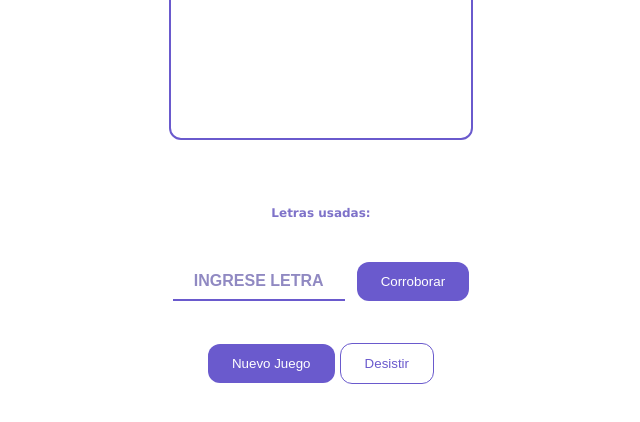
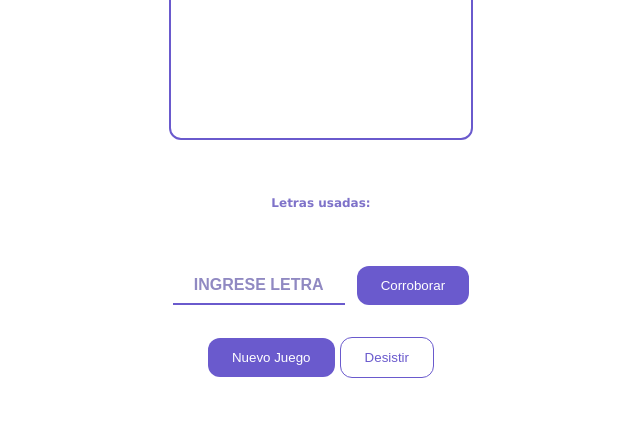
Before and after one commit to Jonitha42/Ahorcado-Alura, a plain HTML site: page index.html in a window 1280 px wide. Shown: the part 84-506 px from the top of the page, without its empty margins (319-959 px from the left). Drawn offline with Linux system fonts and the light colour scheme.

Commit message:
Cambios varios, html y css

```diff
--- a/index.html
+++ b/index.html
@@ -16,10 +16,12 @@
       <main class="main__container">
         <canvas id="canvas" class="main__canvas"> </canvas>
         <div class="main__letter_container">
-          <div id="wordContainer"></div>
+          <div id="wordContainer">
+
+          </div>
+          <p class="used__letters_description">Letras usadas:</p>
           <div id="usedLetters" class="main__letter_used">
             <!-- Aca van las letras usadas -->
-            <p class="used__letters_description">Letras usadas:</p>
           </div>
         </div>
         <div class="main__button__checkletter">
--- a/style.css
+++ b/style.css
@@ -36,7 +36,7 @@ body{
 
 .main__container{
   display: flex;
-  gap: 42px;
+  gap: 32px;
   flex-direction: column;
   align-items: center;
   height: 100vh;
@@ -49,10 +49,12 @@ body{
 }
 
 .used__letters_description{
+  margin-top: 24px;
+  font-weight: bold;
+  color: rgb(126, 114, 201);
   font-size: 12px;
   letter-spacing: normal;
 }
-
 
 .main__letter_used{
   text-align: center;
```
